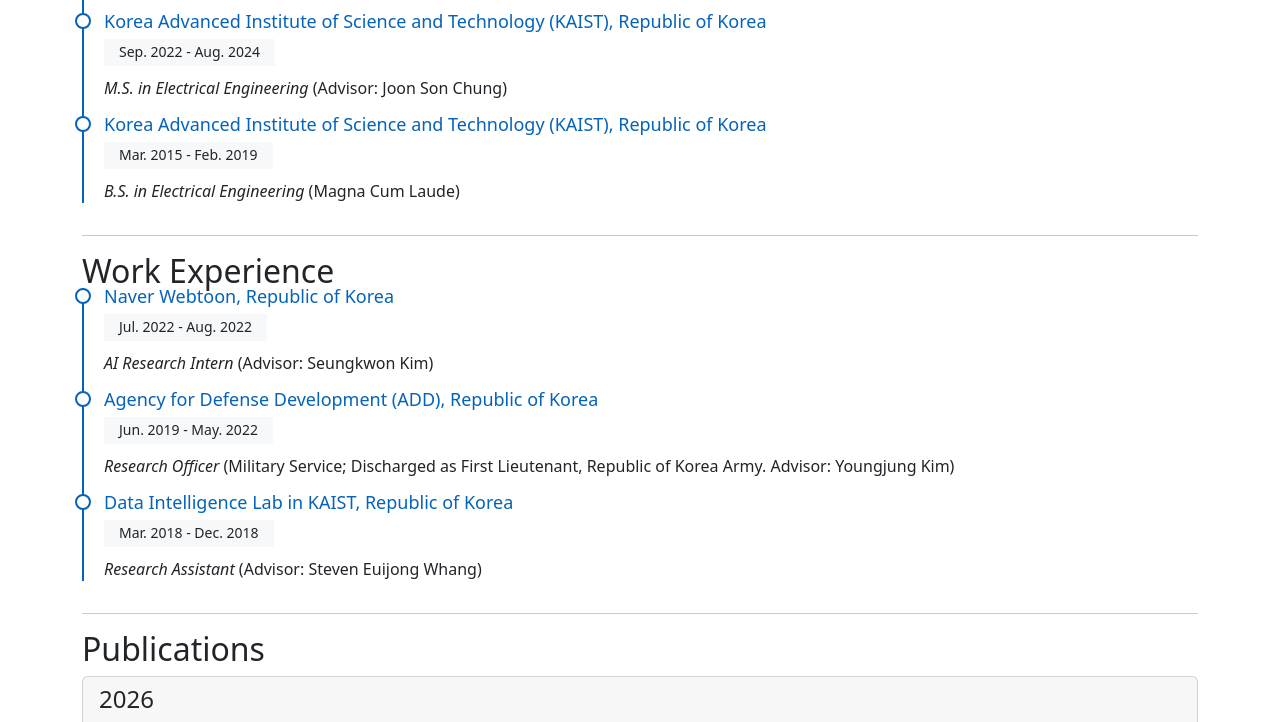
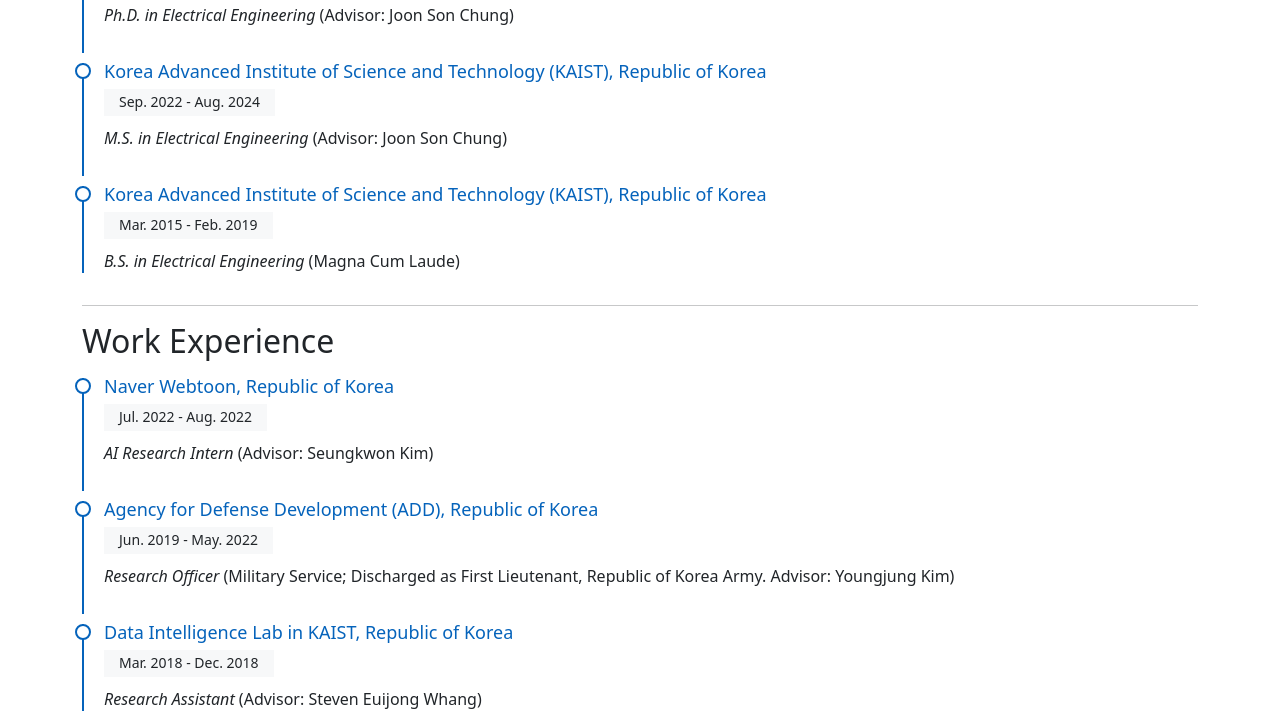
Before and after one commit to KyeonghaRho/kyeongharho.github.io, a plain HTML site: page index.html in a window 1280 px wide. Shown: the part 587-1309 px from the top of the page. Drawn offline with nearby package versions, Linux system fonts and the light colour scheme.

Commit message:
edit section title spacing - re

```diff
--- a/assets/css/style.css
+++ b/assets/css/style.css
@@ -16,7 +16,7 @@ a.author-bold-underline {
 }
 .resume .resume-item {
   padding: 0 0 10px 20px;
-  margin-top: -10px;
+  margin-top: 10px;
   border-left: 2px solid #0563bb;
   position: relative;
 }
@@ -55,6 +55,11 @@ a.author-bold-underline {
   top: 0;
   background: #fff;
   border: 2px solid #0563bb;
+}
+
+/* Increase spacing between resume section headings and their content */
+.resume h2 {
+  margin-bottom: 18px;
 }
 
 /*--------------------------------------------------------------
```
